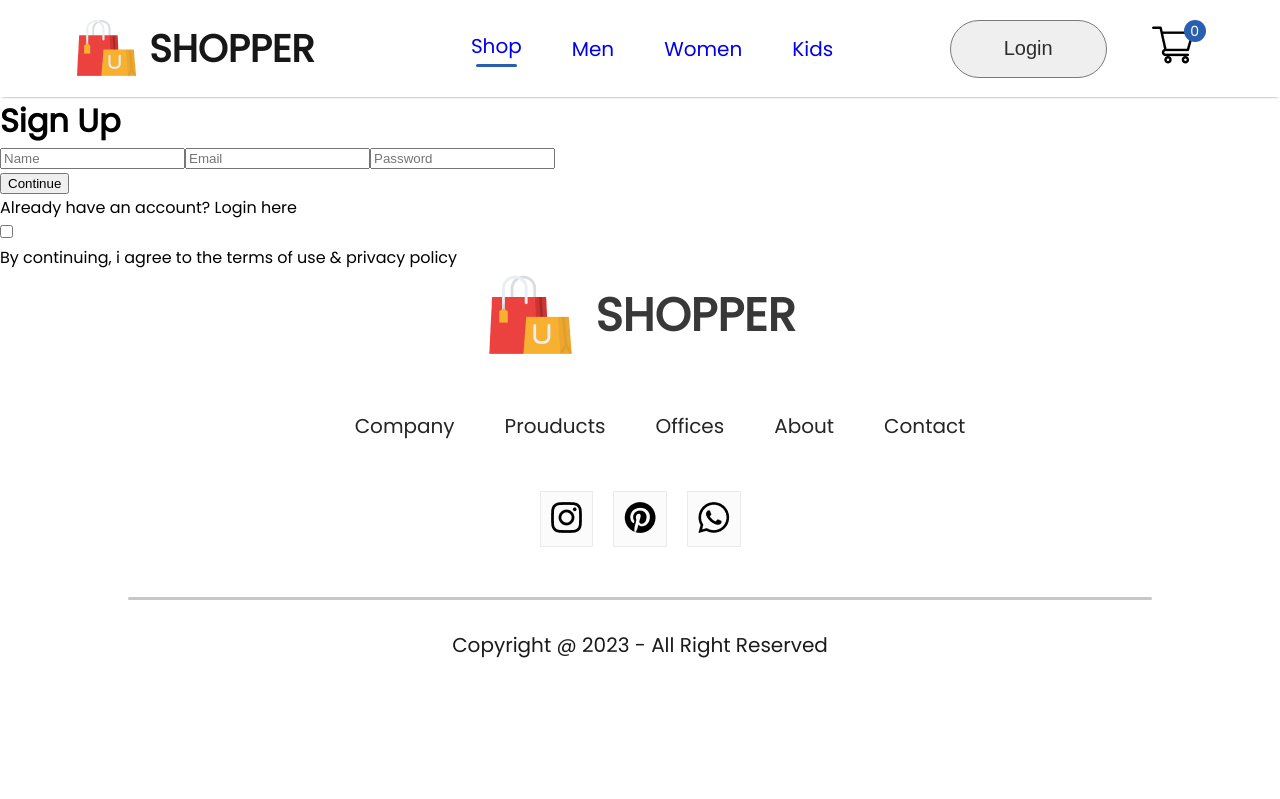
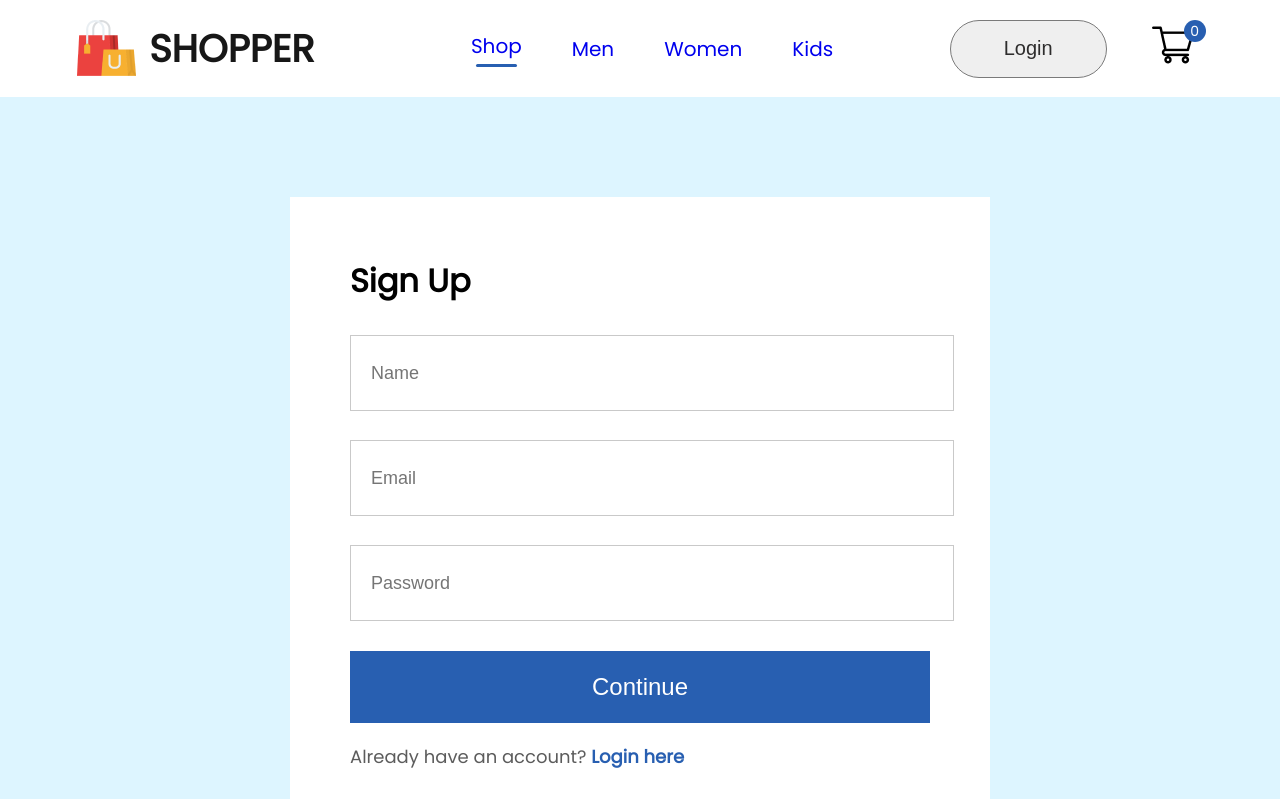
Before and after one commit to neillorrainecb/Ecommerce, a React (Create React App) app: page /login in a window 1280 px wide. Shown: the top 799 px of the page. Built offline with nearby package versions, Linux system fonts and the light colour scheme; the HTML template or start-up script is replaced by a standard one.

Commit message:
Add CSS LoginSignup page

```diff
--- a/src/Components/Navbar/Navbar.css
+++ b/src/Components/Navbar/Navbar.css
@@ -1,4 +1,4 @@
-.navbar{
+ .navbar{
     display: flex;
     justify-content: space-around;
     padding: 16px;
--- /dev/null
+++ b/src/Pages/CSS/LoginSignup.css
@@ -0,0 +1,61 @@
+.loginsignup{
+    width: 100%;
+    height: 80vh;
+    background: #ddf5ff;
+    padding-top: 100px;
+}
+.loginsignup-container{
+    width: 580px;
+    height: 600px;
+    background: white;
+    margin: auto;
+    padding: 40px 60px;
+}
+.loginsignup-container h1{
+    margin: 20px 0px;
+}
+.loginsignup-fields{
+    display: flex;
+    flex-direction: column;
+    gap: 29px;
+    margin-top: 30px;
+}
+.loginsignup-fields input{
+    height: 72px;
+    width: 100%;
+    padding-left: 20px;
+    border: 1px solid #c9c9c9;
+    outline: none;
+    color: #5c5c5c;
+    font-size: 18px;
+}
+.loginsignup-container button{
+    width: 580px;
+    height: 72px;
+    color: white;
+    background: #285fb1;
+    margin-top: 30px;
+    border: none;
+    font-size: 24px;
+    font-weight: 500;
+    cursor: pointer;
+}
+.loginsignup-login{
+    margin-top: 20px;
+    color: #5c5c5c;
+    font-size: 18px;
+    font-weight: 500;
+}
+.loginsignup-login span{
+    color: #285fb1;
+    font-weight: 600;
+}
+.loginsignup-agree{
+    display: flex;
+    align-items: center;
+    margin-top: 25px;
+    gap: 20px;
+    color: #5c5c5c;
+    font-size: 18px;
+    font-weight: 500;
+}
--- a/src/Pages/LoginSignup.jsx
+++ b/src/Pages/LoginSignup.jsx
@@ -1,8 +1,9 @@
 import React from 'react'
+import './CSS/LoginSignup.css'
 
 const LoginSignup = () => {
   return (
-    <div className='loginsingup'>
+    <div className='loginsignup'>
         <div className="loginsignup-container">
           <h1>Sign Up</h1>
           <div className="loginsignup-fields">
@@ -14,7 +15,7 @@
           <p className="loginsignup-login">Already have an account? <span>Login here</span></p>
           <div className="loginsignup-agree">
             <input type="checkbox" name='' id='' />
-            <p>By continuing, i agree to the terms of use & privacy policy</p>
+            <p>By continuing, I agree to the terms of use & privacy policy</p>
           </div>
         </div>
     </div>
```
